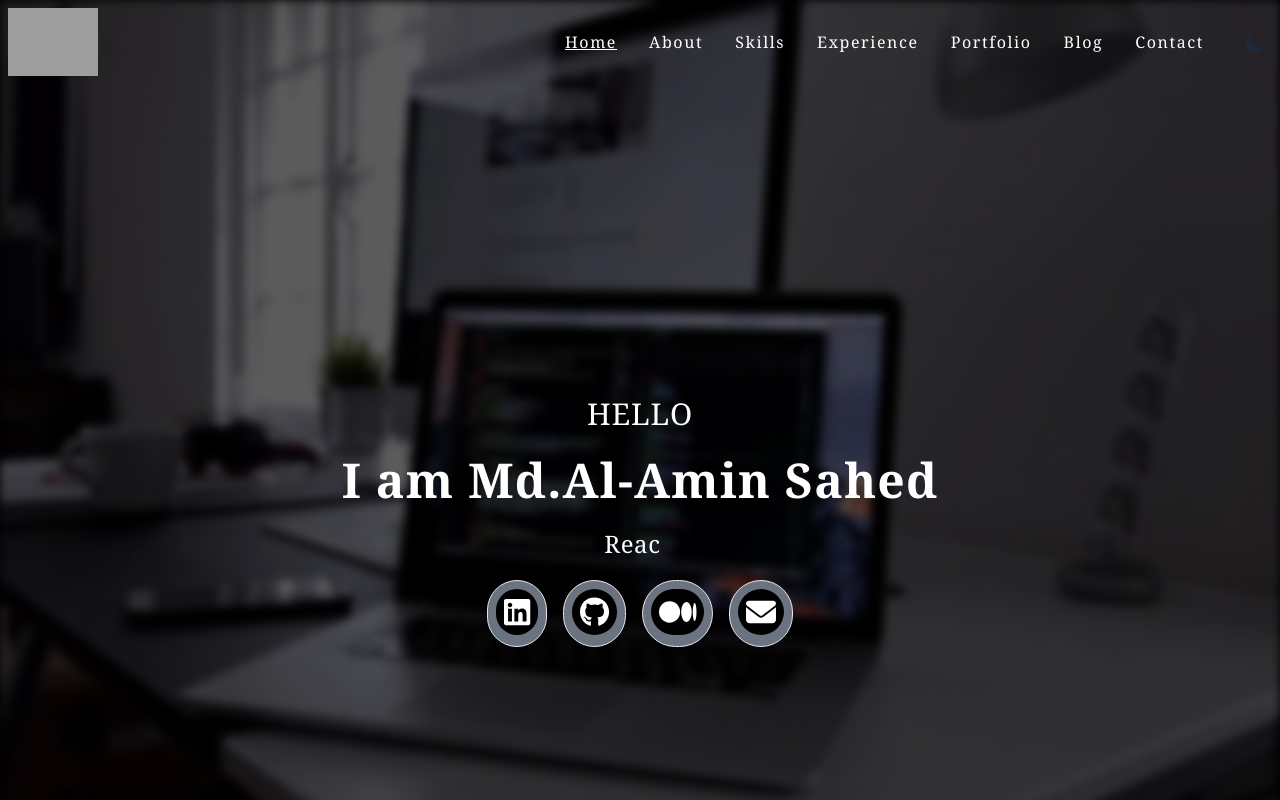
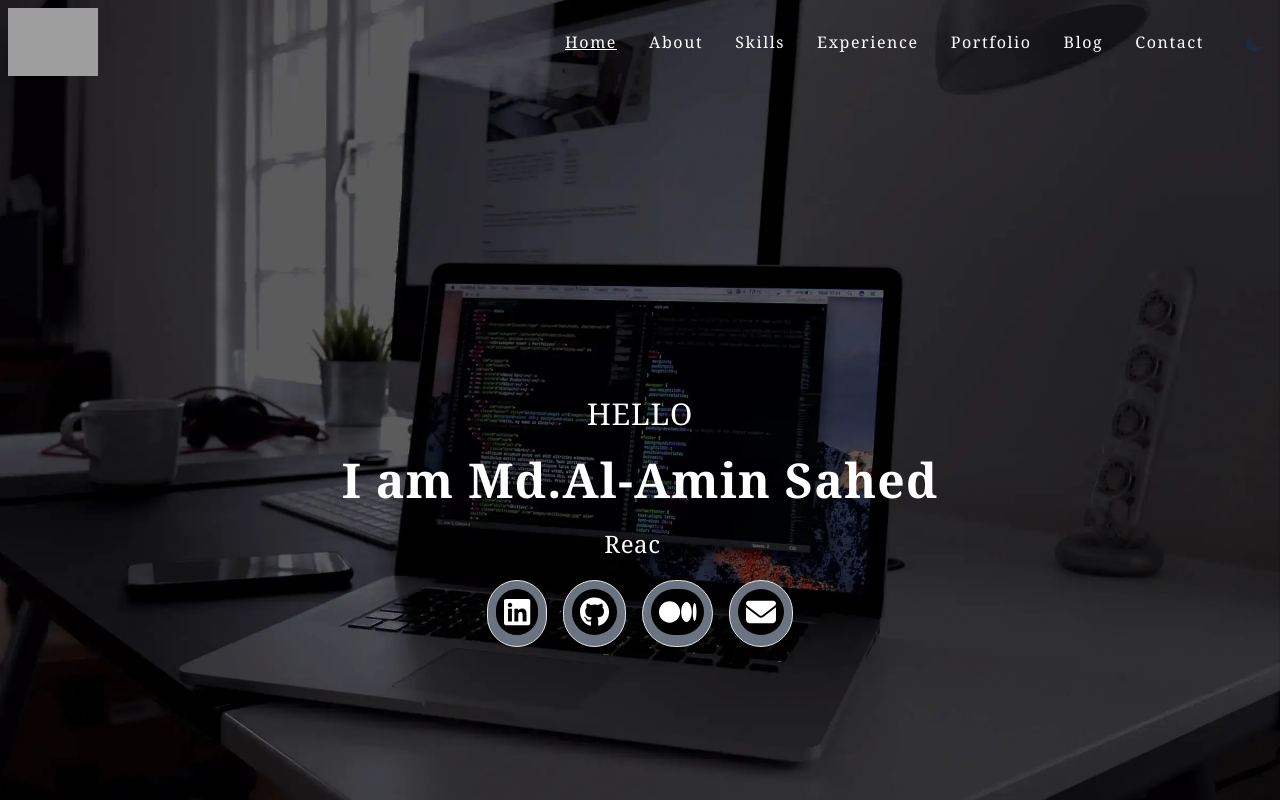
Before and after one commit to alaminsahed/portfolio-theme, a Next.js app: page / in a window 1280 px wide. Shown: the top 800 px of the page. Built offline with nearby package versions, Linux system fonts and the light colour scheme; grey boxes are pictures that could not be loaded.

Commit message:
refactor: project section accessibility

```diff
--- a/app/components/Contact.tsx
+++ b/app/components/Contact.tsx
@@ -67,7 +67,7 @@ const Contact = () => {
         <form onSubmit={handleSubmit(onSubmit)}>
           {contactInputs.map((input: any) => (
             <div className="flex flex-col mb-4 w-full" key={input.name}>
-              <label className="mb-2 text-md text-gray-900 dark:text-gray-100">
+              <label className="mb-2 text-md text-gray-900 dark:text-white">
                 {input.label}
               </label>
               {input.name === "message" ? (
--- a/app/components/HeaderMain.tsx
+++ b/app/components/HeaderMain.tsx
@@ -4,45 +4,34 @@ import { fab } from "@fortawesome/free-brands-svg-icons";
 import { fas } from "@fortawesome/free-solid-svg-icons";
 import { FontAwesomeIcon } from "@fortawesome/react-fontawesome";
 import Link from "next/link";
-import { Parallax } from "react-parallax";
+import { Parallax, Background } from "react-parallax";
 import Fade from "react-reveal/Fade";
 import Typewriter from "typewriter-effect";
+import { contactLists } from "../../utils/data/headerContactList";
+import Image from "next/image";
 
 library.add(fas, fab);
 
 const HeaderMain = () => {
-  const contactLists = [
-    {
-      name: "LinkedIn",
-      link: "https://www.linkedin.com/in/md-al-amin-sahed/",
-      icon: ["fab", "linkedin"],
-    },
-    {
-      name: "Github",
-      link: "https://github.com/alaminsahed",
-      icon: ["fab", "github"],
-    },
-    {
-      name: "Blog",
-      link: "https://sahedthought.hashnode.dev/",
-      icon: ["fab", "medium"],
-    },
-    {
-      name: "email",
-      link: "mailto:alaminsahed101@gmail.com",
-      icon: ["fas", "envelope"],
-    },
-  ];
-
   return (
     <div className="md:h-screen bg-black" id="header">
-      <Parallax
+      {/* <Parallax
         className="md:h-screen"
         blur={5}
         bgImage="/images/background.webp"
         bgImageAlt="banner"
         strength={500}
-      >
+      > */}
+      <Parallax className="md:h-screen" blur={5} strength={500}>
+        <Background className="custom-bg w-screen">
+          <Image
+            src="/images/background.webp"
+            alt="fill murray"
+            width={100}
+            height={600}
+            className="object-cover h-screen w-screen"
+          />
+        </Background>
         <div className="flex flex-col justify-center items-center mt-96">
           <Fade top>
             <div className="fadeInUp flex flex-col items-center text-white">
@@ -50,7 +39,7 @@ const HeaderMain = () => {
               <h2 className="md:text-5xl tracking-wide p-3 font-bold">
                 I am Md.Al-Amin Sahed
               </h2>
-              <h4 className="md:text-2xl tracking-wide p-3">
+              <h3 className="md:text-2xl tracking-wide p-3">
                 <Typewriter
                   options={{
                     strings: [
@@ -62,7 +51,7 @@ const HeaderMain = () => {
                     loop: true,
                   }}
                 />
-              </h4>
+              </h3>
             </div>
           </Fade>
           <Fade left cascade>
@@ -71,6 +60,7 @@ const HeaderMain = () => {
                 <Link
                   href={item.link}
                   className="text-3xl bg-gray-500 text-white border rounded-full transition duration-150 ease-linear m-2 p-2 hover:bg-white hover:text-black"
+                  aria-label={item.name}
                   key={index}
                 >
                   <FontAwesomeIcon
--- a/app/components/Projects.tsx
+++ b/app/components/Projects.tsx
@@ -28,22 +28,22 @@ const Projects = () => {
         </h3>
       </div>
       <div className="p-5">
-        <div className="grid mb-8 border border-gray-200 rounded-lg shadow-sm dark:border-gray-700 md:mb-12 md:grid-cols-2">
+        <div className="grid mb-8 border border-gray-200 rounded-lg shadow-sm dark:border-gray-800 md:mb-12 md:grid-cols-2">
           {projectLists.map((project, index) => (
             <div
-              className="flex flex-col p-8 justify-center items-center bg-white border-b border-gray-200 rounded-t-lg md:rounded-t-none md:rounded-tl-lg md:border-r dark:bg-gray-800 dark:border-gray-700 relative overflow-hidden"
+              className="flex flex-col p-8 justify-center items-center bg-white border-b border-gray-200 rounded-t-lg md:rounded-t-none md:rounded-tl-lg md:border-r dark:bg-gray-900 dark:border-gray-700 relative overflow-hidden"
               key={index}
             >
               {project.type === "Open Source" && (
-                <div className="absolute top-0 right-0 w-44 h-5 mt-5 transform bg-red-500 text-sm whitespace-no-wrap px-4 border-0 rounded rotate-[15deg] opacity-80 text-center">
+                <div className="absolute top-0 right-0 w-44 h-5 mt-5 transform bg-red-900 text-sm whitespace-no-wrap px-4 border-0 rounded rotate-[15deg] opacity-80 text-center font-semibold">
                   Open Source
                 </div>
               )}
 
-              <h2 className="z-10 text-base font-semibold text-blue-900 dark:text-white">
+              <h2 className="z-10 text-base font-bold text-blue-900 dark:text-white">
                 {project.name}
               </h2>
-              <small className="pt-1 z-10 text-slate-600 dark:text-gray-400">
+              <small className="pt-1 z-10 text-slate-600 dark:text-white/75">
                 {project.details}
               </small>
               <div className="p-1">
--- a/app/components/ui/SkillTags.tsx
+++ b/app/components/ui/SkillTags.tsx
@@ -1,19 +1,19 @@
 import { cva } from "class-variance-authority";
 
 export const skillTagsVariants: any = cva(
-  "text-xs font-medium mr-2 lg:px-1 lg:px-2.5 lg:py-0.5 rounded border",
+  "text-sm font-medium mr-2 lg:px-1 lg:px-2.5 lg:py-0.5 rounded border",
   {
     variants: {
       variant: {
         default:
-          "bg-blue-100 text-blue-800 dark:bg-gray-700 dark:text-blue-400 border-blue-400",
-        red: "bg-red-100 text-red-800 dark:bg-gray-700 dark:text-red-400 border-red-400",
+          "bg-blue-100 text-blue-800 dark:bg-transparent dark:text-blue-400 border-blue-400",
+        red: "bg-red-100 text-red-800 dark:bg-transparent  dark:text-red-400 border-red-400",
         green:
           "bg-green-100 text-green-800 dark:bg-gray-700 dark:text-green-400 border-green-400",
         yellow:
           "bg-yellow-100 text-yellow-800 dark:bg-gray-700 dark:text-yellow-400 border-yellow-400",
         purple:
-          "bg-purple-100 text-purple-800 dark:bg-gray-700 dark:text-purple-400 border-purple-400",
+          "bg-purple-100 text-purple-800 dark:bg-transparent dark:text-purple-400 border-purple-400",
         pink: "bg-pink-100 text-pink-800 dark:bg-gray-700 dark:text-pink-400 border-pink-400",
         indigo:
           "bg-indigo-100 text-indigo-800 dark:bg-gray-700 dark:text-indigo-400 border-indigo-400",
--- a/next.config.js
+++ b/next.config.js
@@ -1,5 +1,12 @@
 /** @type {import('next').NextConfig} */
 const nextConfig = {
+    headers: {
+        cacheControl: {
+            maxAge: 600,
+            noCache: false,
+            mustRevalidate: false,
+        },
+    },
     images: {
         domains: ['github.com'], // Add other domains if needed
     },
--- /dev/null
+++ b/utils/data/headerContactList.ts
@@ -0,0 +1,22 @@
+export const contactLists = [
+  {
+    name: "LinkedIn",
+    link: "https://www.linkedin.com/in/md-al-amin-sahed/",
+    icon: ["fab", "linkedin"],
+  },
+  {
+    name: "Github",
+    link: "https://github.com/alaminsahed",
+    icon: ["fab", "github"],
+  },
+  {
+    name: "Blog",
+    link: "https://sahedthought.hashnode.dev/",
+    icon: ["fab", "medium"],
+  },
+  {
+    name: "email",
+    link: "mailto:alaminsahed101@gmail.com",
+    icon: ["fas", "envelope"],
+  },
+];
```
